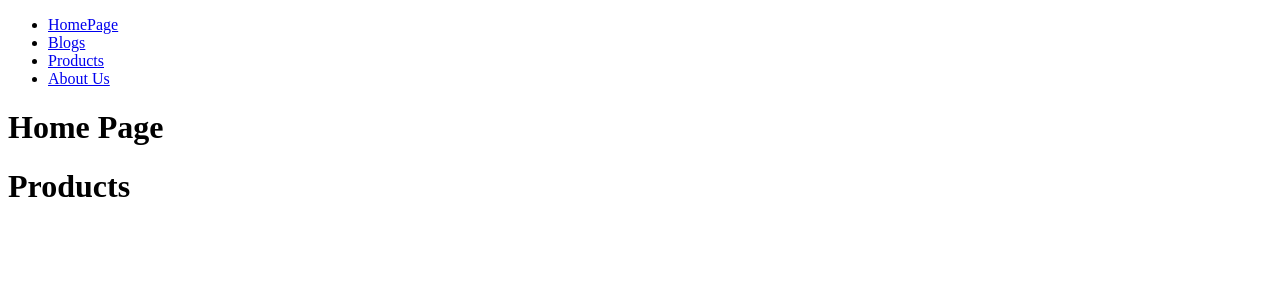
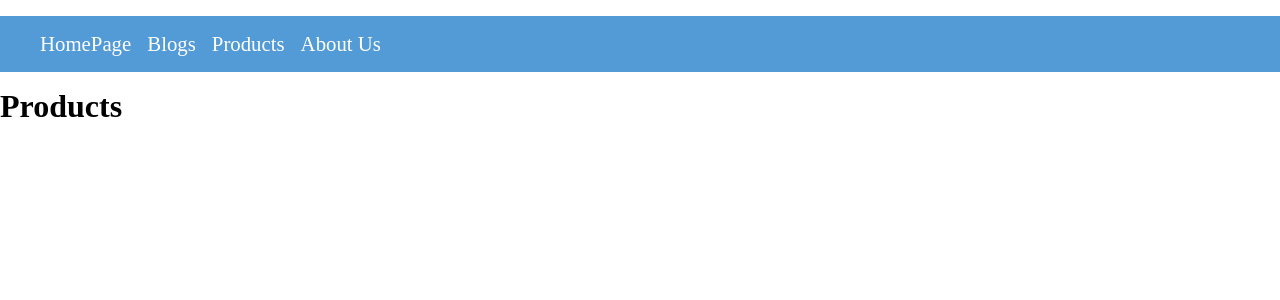
Before and after one commit to MamadTaheri/react-training, a React (Create React App) app: page /products in a window 1280 px wide. Shown: the top 300 px of the page. Built offline with nearby package versions, Linux system fonts and the light colour scheme.

Commit message:
Using Link in routing

```diff
--- a/src/App.js
+++ b/src/App.js
@@ -1,27 +1,29 @@
 import React, { Component } from 'react';
-import { Route } from 'react-router';
+import { Route, Switch } from 'react-router-dom';
 
 import HomePage from './components/HomePage';
 import Blogs from './components/Blogs';
 import Products from './components/Products';
 import AboutUS from './components/AboutUs';
+import Navbar from './components/Navbar';
+
+import classes from './App.module.css'
 
 class App extends Component {
   render() {
     return (
       <div>
-        <ul>
-          <li><a href ="/">HomePage</a></li>
-          <li><a href ="/blogs">Blogs</a></li>
-          <li><a href ="/products">Products</a></li>
-          <li><a href ="/aboutus">About Us</a></li>
-        </ul>
+       <div className={classes.topbar}>
+          <Navbar />
+       </div>
 
         <div>
-           <Route path="/" component={HomePage} />
-           <Route path="/blogs" component={Blogs} />
-           <Route path="/products" component={Products} />
-           <Route path="/aboutus" component={AboutUS} />
+          <Switch>
+              <Route path="/blogs" component={Blogs} />
+              <Route path="/products" component={Products} />
+              <Route path="/aboutus" component={AboutUS} />
+              <Route path="/" component={HomePage} />
+           </Switch>
         </div>
       </div>
     )
--- /dev/null
+++ b/src/App.module.css
@@ -0,0 +1,36 @@
+* {
+    padding: 0;
+    margin: 0;
+    box-sizing: border-box;
+}
+
+.topbar {
+    background: rgb(83, 155, 214);
+}
+
+.ul {
+    display: flex;
+    flex-direction: row;
+    list-style: none;
+    margin: 1rem;
+    padding: 1rem;
+}
+
+.ul li {
+    font-size: 1.3rem;
+    margin: 0 0.5rem;
+}
+
+.ul li a {
+    color: #fff;
+    text-decoration: none;
+}
+.ul li a:hover {
+    color: rgb(224, 160, 160);
+}
+
+@media (max-width: 992px) {
+    .ul {
+        flex-direction: column;
+    }
+}
--- /dev/null
+++ b/src/components/Navbar.js
@@ -0,0 +1,21 @@
+import React, { Component } from 'react';
+import {Link } from 'react-router-dom'
+
+import classes from './Navbar.module.css'
+
+class Navbar extends Component {
+    render() {
+        return (
+            <div>
+                <ul className={classes.ul}>
+                    <li><Link to ="/">HomePage</Link></li>
+                    <li><Link to ="/blogs">Blogs</Link></li>
+                    <li><Link to ="/products">Products</Link></li>
+                    <li><Link to ="/aboutus">About Us</Link></li>
+                </ul>
+            </div>
+        );
+    }
+}
+
+export default Navbar;
--- /dev/null
+++ b/src/components/Navbar.module.css
@@ -0,0 +1,36 @@
+* {
+    padding: 0;
+    margin: 0;
+    box-sizing: border-box;
+}
+
+.topbar {
+    background: rgb(83, 155, 214);
+}
+
+.ul {
+    display: flex;
+    flex-direction: row;
+    list-style: none;
+    margin: 1rem;
+    padding: 1rem;
+}
+
+.ul li {
+    font-size: 1.3rem;
+    margin: 0 0.5rem;
+}
+
+.ul li a {
+    color: #fff;
+    text-decoration: none;
+}
+.ul li a:hover {
+    color: rgb(224, 160, 160);
+}
+
+@media (max-width: 992px) {
+    .ul {
+        flex-direction: column;
+    }
+}
```
